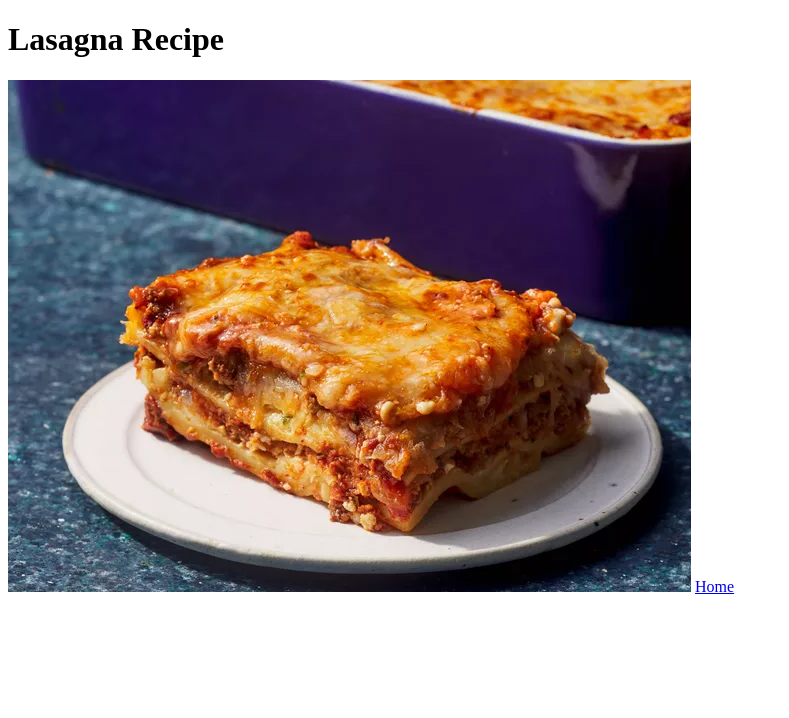
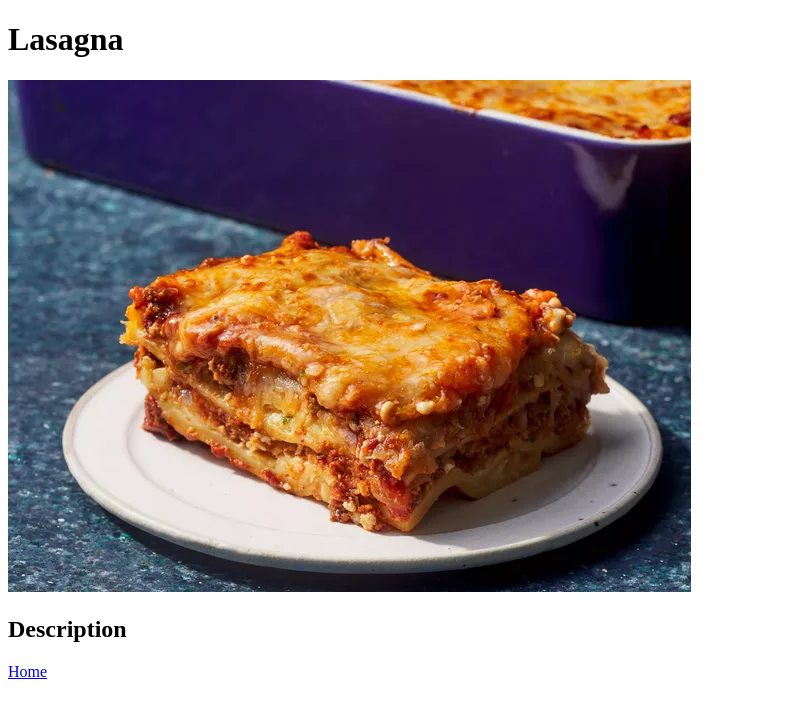
Before and after one commit to toledomillapel/odin-recipes, a plain HTML site: page recipes/lasagna.html in a window 1280 px wide. Shown: the whole page, without its empty margins (0-789 px from the left). Drawn offline with Linux system fonts and the light colour scheme.

Commit message:
Add description to the recipe

```diff
--- a/recipes/lasagna.html
+++ b/recipes/lasagna.html
@@ -6,9 +6,13 @@
     <title>Document</title>
 </head>
 <body>
-    <h1>Lasagna Recipe</h1>
+    <h1>Lasagna</h1>
 
     <img src="../images/AR-19344-Homemade-Lasagna-beauty-4x3-450e3ec3bc454e4a805443bee77c5be8.webp">
+
+    <h2>Description</h2>
+
+
 
     <a href ="../index.html">Home</a>
 
```
